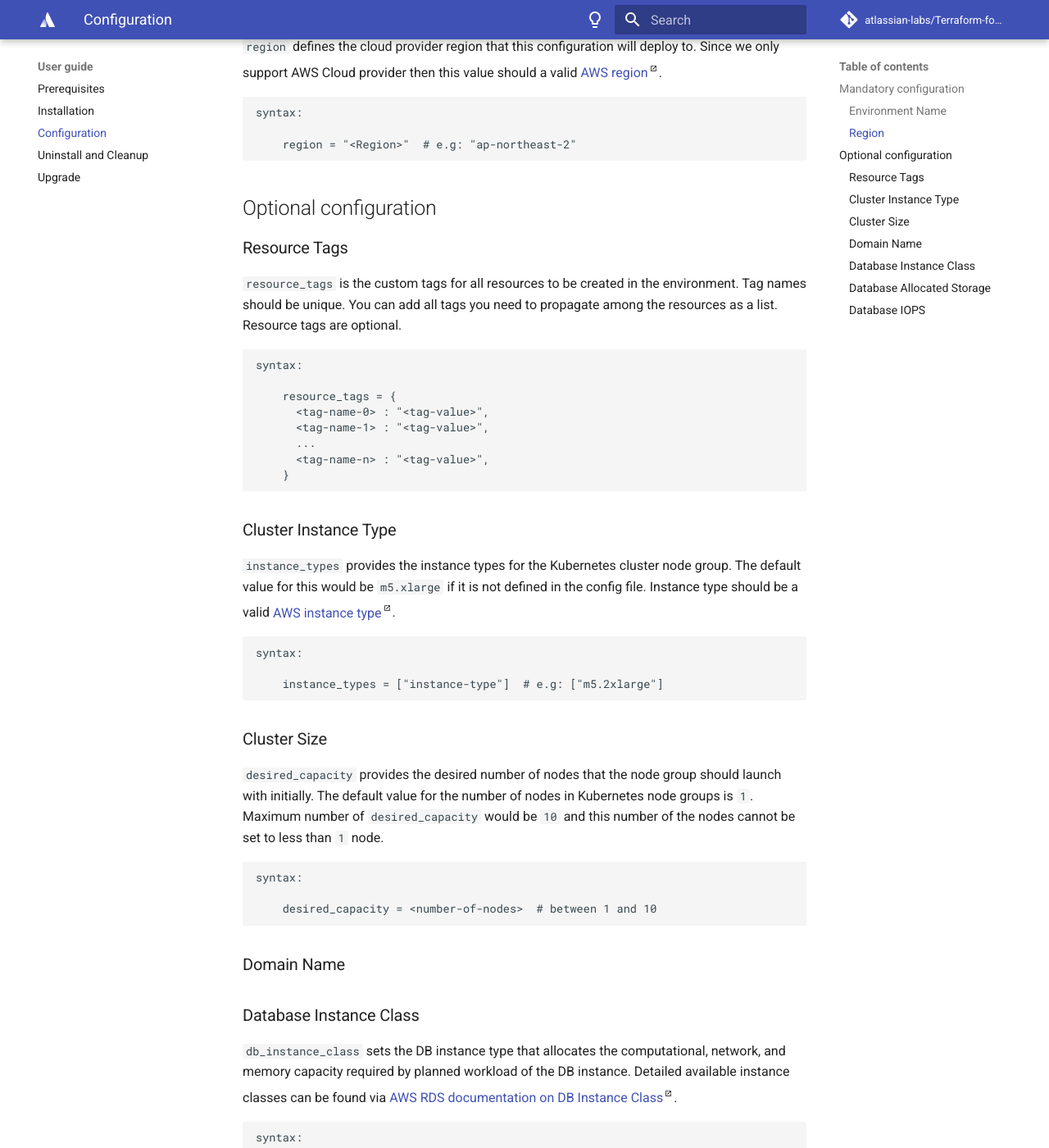
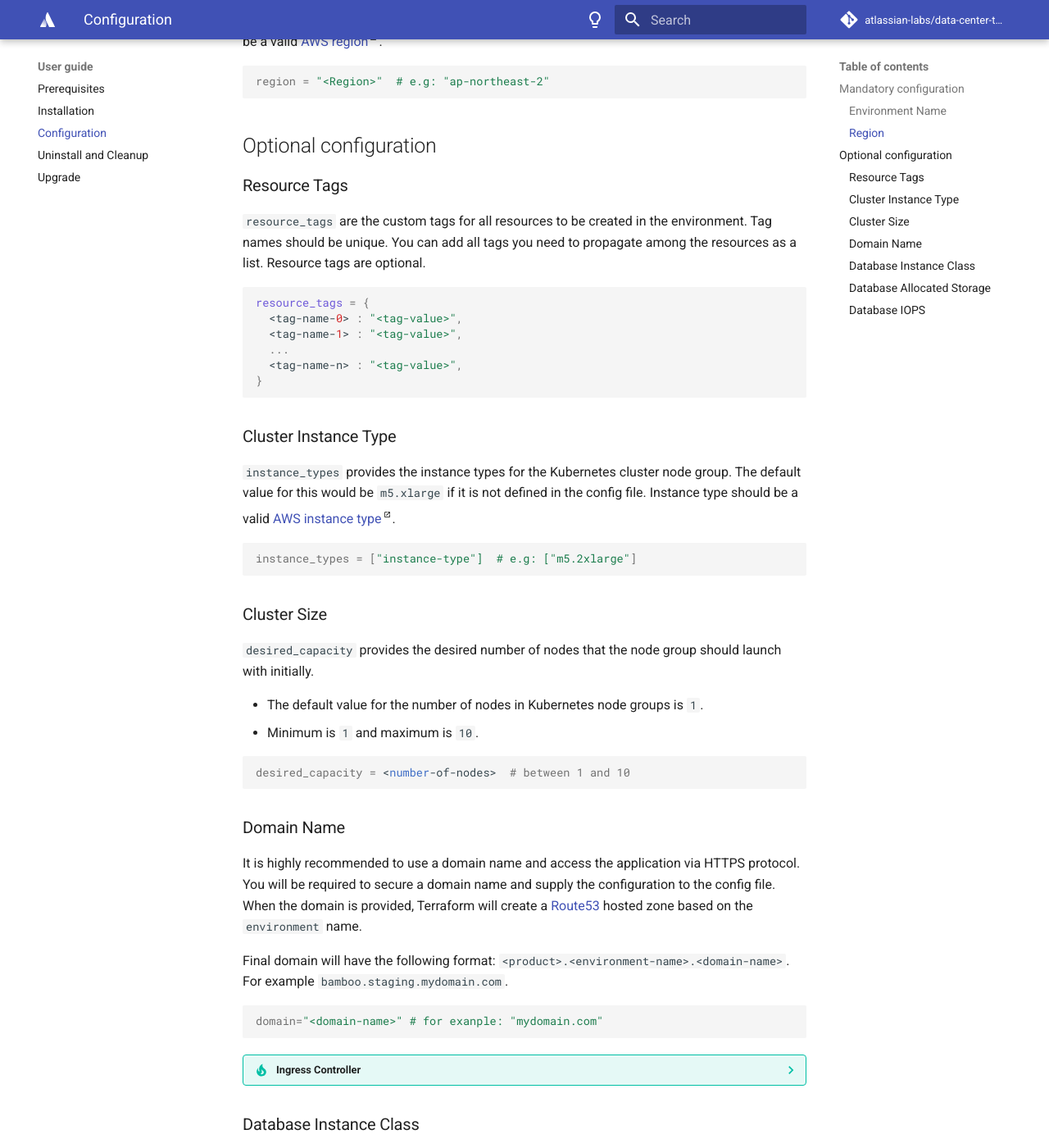
Before and after one commit to atlassian-labs/data-center-terraform, an MkDocs documentation site: the page built from docs/docs/userguide/CONFIGURATION.md, in a window 1280 px wide and 1400 px high, scrolled down 1532 px. Shown: the whole window at 82% size. Built offline with MkDocs 1.6.1 and Material for MkDocs 9.7.7, drawn with Linux system fonts in a browser that asks for light colours; comment, search, counter and statistics services are not loaded; some of the changed text lies outside the part shown.

Commit message:
TFKUBE-112: Document ingress controller configuration

````diff
--- a/docs/docs/userguide/CONFIGURATION.md
+++ b/docs/docs/userguide/CONFIGURATION.md
@@ -11,8 +11,8 @@
 
 
 !!! info "Configuration file format."
-    The config file is an ascii text file with extension of `.tfvar`.
-    The config file should contain all mandatory configuration items with valid value.
+    The config file is an ASCII text file with `.tfvar` extension.
+    The config file should contain all mandatory configuration items with valid values.
     Optional items can be part of the content. If any optional item is missing, the default value will be applied.
 
 The mandatory configuration items are those you should define once before the first installation, and you cannot change them in the entire environment lifecycle.
@@ -46,42 +46,35 @@
 `environment_name` provides your environment a unique name within a single cloud provider account.
 This value cannot be altered after the configuration has been applied.
 The value will be used to form the name of some resources including `vpc` and `Kubernetes cluster`.
-syntax:
-```
-syntax:
-
-    environment_name = "<YOUR-ENVIRONMENT-NAME>"
+```terraform
+environment_name = "<YOUR-ENVIRONMENT-NAME>"
 ```
 Environment names should start with an alphabet character and could contain alphabet, numbers and dash `-`.
-The length of the `environment_name` value cannot exceed 32 characters.
+The length of the `environment_name` value cannot exceed 17 characters.
 
 
 ### Region
 `region` defines the cloud provider region that this configuration will deploy to.
-Since we only support AWS Cloud provider then this value should a valid [AWS region](https://docs.aws.amazon.com/AmazonRDS/latest/UserGuide/Concepts.RegionsAndAvailabilityZones.html){.external}.
+This value should be a valid [AWS region](https://docs.aws.amazon.com/AmazonRDS/latest/UserGuide/Concepts.RegionsAndAvailabilityZones.html){.external}.
 
 
-```
-syntax:
-
-    region = "<Region>"  # e.g: "ap-northeast-2"
+```terraform
+region = "<Region>"  # e.g: "ap-northeast-2"
 ```
 
 ## Optional configuration
 
 ### Resource Tags
-`resource_tags` is the custom tags for all resources to be created in the environment. Tag names should be unique.
+`resource_tags` are the custom tags for all resources to be created in the environment. Tag names should be unique.
 You can add all tags you need to propagate among the resources as a list. Resource tags are optional.
 
-```
-syntax:
-
-    resource_tags = {
-      <tag-name-0> : "<tag-value>",
-      <tag-name-1> : "<tag-value>",
-      ...
-      <tag-name-n> : "<tag-value>",
-    }
+```terraform
+resource_tags = {
+  <tag-name-0> : "<tag-value>",
+  <tag-name-1> : "<tag-value>",
+  ...
+  <tag-name-n> : "<tag-value>",
+}
 ```
 
 ### Cluster Instance Type
@@ -89,34 +82,44 @@
 The default value for this would be `m5.xlarge` if it is not defined in the config file.
 Instance type should be a valid [AWS instance type](https://aws.amazon.com/ec2/instance-types/){.external}.
 
-```
-syntax:
-
-    instance_types = ["instance-type"]  # e.g: ["m5.2xlarge"]
+```terraform
+instance_types = ["instance-type"]  # e.g: ["m5.2xlarge"]
 ```
 
 ### Cluster Size
 `desired_capacity` provides the desired number of nodes that the node group should launch with initially.
-The default value for the number of nodes in Kubernetes node groups is `1`.
-Maximum number of `desired_capacity` would be `10` and this number of the nodes cannot be set to less than `1` node.
 
-```
-syntax:
+* The default value for the number of nodes in Kubernetes node groups is `1`.
+* Minimum is `1` and maximum is `10`.
 
-    desired_capacity = <number-of-nodes>  # between 1 and 10
+```terraform
+desired_capacity = <number-of-nodes>  # between 1 and 10
 ```
 
 ### Domain Name
+It is highly recommended to use a domain name and access the application via HTTPS protocol. You will be required
+to secure a domain name and supply the configuration to the config file. When the domain is provided, Terraform will
+create a [Route53](https://docs.aws.amazon.com/Route53/latest/DeveloperGuide/Welcome.html) hosted zone based on the `environment` name.
 
+Final domain will have the following format: `<product>.<environment-name>.<domain-name>`. For example `bamboo.staging.mydomain.com`.
+
+```terraform
+domain="<domain-name>" # for exanple: "mydomain.com"
+```
+
+??? tip "Ingress Controller"
+    When the domain is used, Terraform will create [nginx-ingress controller](https://kubernetes.github.io/ingress-nginx/)
+    in the EKS cluster that will provide access to the application via the domain name.
+    It also creates an [ACM certificate](https://docs.aws.amazon.com/acm/latest/userguide/acm-overview.html) that is
+    ensuring access over secure HTTPS protocol.
 
 ### Database Instance Class
 `db_instance_class` sets the DB instance type that allocates the computational, network, and memory capacity required by
 planned workload of the DB instance. Detailed available instance classes can be found via
 [AWS RDS documentation on DB Instance Class](https://docs.aws.amazon.com/AmazonRDS/latest/UserGuide/Concepts.DBInstanceClass.html){.external}.
-```
-syntax:
 
-    db_instance_class = "<instance.class>"  # e.g. "db.t3.micro"
+```terraform
+db_instance_class = "<instance.class>"  # e.g. "db.t3.micro"
 ```
 
 ### Database Allocated Storage
@@ -126,10 +129,8 @@
   You may want to adjust these values according to your needs. Documentation can be found via:
   [AWS RDS documentation on Storage](https://docs.aws.amazon.com/AmazonRDS/latest/UserGuide/CHAP_Storage.html){.external}.
 
-```
-syntax:
-
-    db_allocated_storage = 100
+```terraform
+db_allocated_storage = 100
 ```
 
 ### Database IOPS
@@ -139,8 +140,6 @@
   You may want to adjust these values according to your needs. Documentation can be found via:
   [AWS RDS documentation on Storage](https://docs.aws.amazon.com/AmazonRDS/latest/UserGuide/CHAP_Storage.html){.external}.
 
+```terraform
+db_iops = 1000
 ```
-syntax:
-
-    db_iops = 1000
-```
--- a/docs/mkdocs.yml
+++ b/docs/mkdocs.yml
@@ -1,4 +1,4 @@
-site_name: Atlassian Terraform for Bamboo DC on Kubernetes
+site_name: Terraform for Atlassian DC on Kubernetes
 theme:
   name: material
   custom_dir: overrides
@@ -18,8 +18,8 @@
     - search.highlight
     - navigation.instant
     - navigation.tabs
-repo_url: https://github.com/atlassian-labs/Terraform-for-Bamboo-DC-on-K8s
-repo_name: atlassian-labs/Terraform-for-Bamboo-DC-on-K8s
+repo_url: https://github.com/atlassian-labs/data-center-terraform
+repo_name: atlassian-labs/data-center-terraform
 edit_uri: edit/main/docs/docs/
 plugins:
   - search
@@ -49,7 +49,7 @@
 extra:
   analytics:
     provider: google
-    property: G-FZ7HCVNVPY
+    property: G-9EV9WQVD44
   social:
     - icon: fontawesome/brands/atlassian
       link: https://community.atlassian.com/t5/Atlassian-Data-Center-on/gh-p/DC_Kubernetes
````
Also changed, not shown: other parts of docs/docs/userguide/CONFIGURATION.md (+1 -1 lines), docs/docs/README.md (+11 -9 lines), docs/docs/userguide/PREREQUISITES.md (+2 -2 lines).
